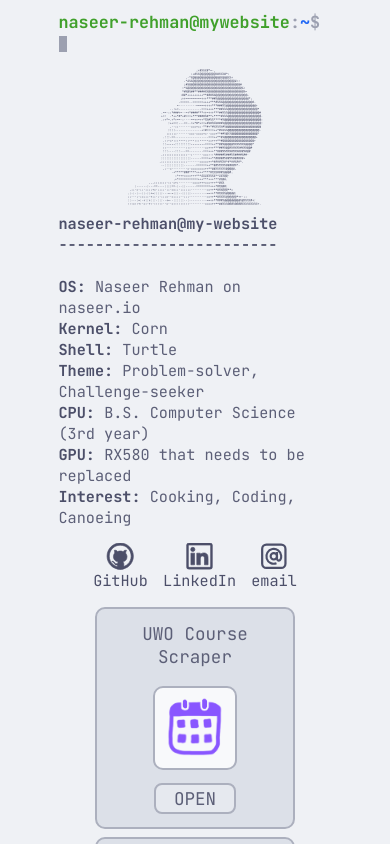
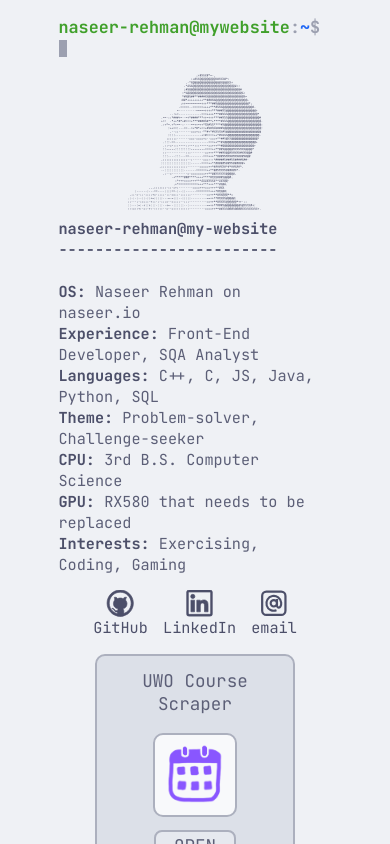
Before and after one commit to naseer-rehman/nacereal.github.io, a React (Vite) app: page / in a window 390 px wide. Shown: the top 844 px of the page. Built offline with nearby package versions, Linux system fonts and the light colour scheme.

Commit message:
fix mobile spacing and stuff

```diff
--- a/src/components/AboutMeSection.jsx
+++ b/src/components/AboutMeSection.jsx
@@ -11,11 +11,11 @@ const AboutMeRow = ({label, value}) => {
   </div>;
 };
 
-const SocialLink = (props) => {
+const SocialLink = ({href, children, name, ...props}) => {
   return (
-    <a href={props.href} className="about-me__social-link">
-      {props.children}
-      {props.name}
+    <a href={href} className="about-me__social-link" {...props}>
+      {children}
+      {name}
     </a>
   );
 };
@@ -31,16 +31,16 @@ function AboutMeSection() {
           ------------------------
         </div><br/>
         <AboutMeRow label="OS" value="Naseer Rehman on naseer.io" />
-        <AboutMeRow label="Kernel" value="Corn" />
-        <AboutMeRow label="Shell" value="Turtle" />
+        <AboutMeRow label="Experience" value="Front-End Developer, SQA Analyst" />
+        <AboutMeRow label="Languages" value="C++, C, JS, Java, Python, SQL" />
         <AboutMeRow label="Theme" value="Problem-solver, Challenge-seeker" />
-        <AboutMeRow label="CPU" value="B.S. Computer Science (3rd year)" />
+        <AboutMeRow label="CPU" value="3rd B.S. Computer Science" />
         <AboutMeRow label="GPU" value="RX580 that needs to be replaced" />
-        <AboutMeRow label="Interest" value="Cooking, Coding, Canoeing" />
+        <AboutMeRow label="Interests" value="Exercising, Coding, Gaming" />
         <div className="about-me__socials">
-          <SocialLink href="https://google.ca" name="GitHub"><GithubIcon /></SocialLink>
-          <SocialLink href="https://google.ca" name="LinkedIn"><LinkedinIcon /></SocialLink>
-          <SocialLink href="https://google.ca" name="email"><EmailIcon /></SocialLink>
+          <SocialLink href="https://github.com/naseer-rehman" name="GitHub" target="_blank"><GithubIcon /></SocialLink>
+          <SocialLink href="https://www.linkedin.com/in/naseer-rehman/" name="LinkedIn" target="_blank"><LinkedinIcon /></SocialLink>
+          <SocialLink href="mailto:rehmn.nas@gmail.com" name="email"><EmailIcon /></SocialLink>
         </div>
       </div>
     </div>
--- a/src/styles/AboutMeSection.scss
+++ b/src/styles/AboutMeSection.scss
@@ -18,6 +18,10 @@
     gap: 10vmin;
     overflow-y: scroll;
     overflow-x: hidden;
+
+    &__body {
+      width: initial;
+    }
   }
 
   &__portrait {
--- a/src/styles/Header.scss
+++ b/src/styles/Header.scss
@@ -7,6 +7,8 @@
 
   position: relative;
   color: colors.$green;
+  margin-top: 0;
+  padding-top: 1rem;
 
   &__hostline {
     position: relative;
@@ -73,7 +75,8 @@
 }
 
 .mobile .header {
-  margin: 0 1rem;
+  margin: 0;
+  padding: 0;
 }
 
 @keyframes flashing-cursor {
```
